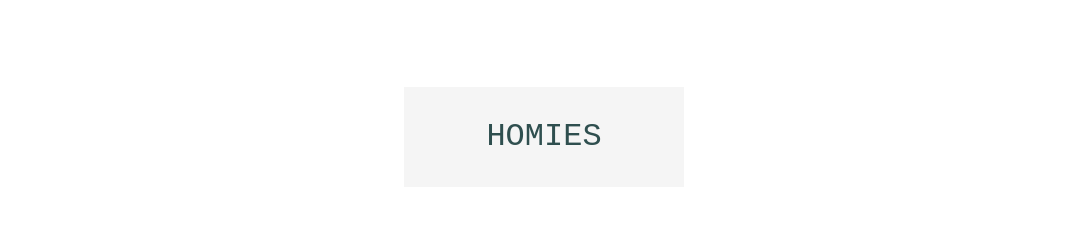
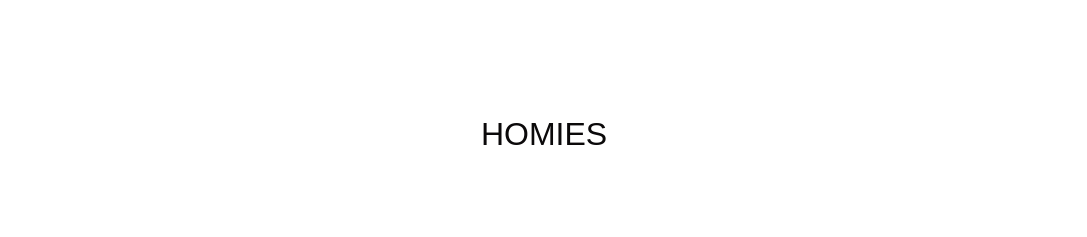
Before and after one commit to Hyziu-03/HOMIES-Development, a React (Create React App) app: page /zacznij in a window 1280 px wide. Shown: the top 237 px of the page, without its empty margins (96-1183 px from the left). Built offline with nearby package versions, Linux system fonts and the light colour scheme.

Commit message:
Minor enhancements

```diff
--- a/src/comps/Logo.js
+++ b/src/comps/Logo.js
@@ -2,9 +2,9 @@ const Logo = () => {
   return (
     <svg xmlns="http://www.w3.org/2000/svg" viewBox="0 0 280 100" width="280" height="100" className='logo'>
 
-        <rect width="280" height="100" fill="whitesmoke"></rect>
+        <rect width="280" height="100" fill="#ffffff"></rect>
 
-        <text x="50%" y="50%" dominantBaseline="middle" textAnchor="middle" fontFamily="monospace" fontSize="32px" fill="darkslategray">HOMIES</text>
+        <text x="50%" y="50%" dominantBaseline="middle" textAnchor="middle" fontFamily="sans-serif" fontSize="32px" fill="#0b090a">HOMIES</text>
 
     </svg>
   );
--- a/src/index.js
+++ b/src/index.js
@@ -1,9 +1,10 @@
 import React from 'react';
 import ReactDOM from 'react-dom';
+import { BrowserRouter as Router, Route, Routes } from 'react-router-dom';
+
 import './styles/styles.css';
 import App from './App';
 import reportWebVitals from './reportWebVitals';
-import { BrowserRouter as Router, Route, Routes } from 'react-router-dom';
 import Start from './comps/Start';
 import Zbieranina from './comps/Zbieranina';
 import Latest from './comps/Latest';
```
Also changed, not shown: 2 other files (tests, documents, lock files or other folders).
